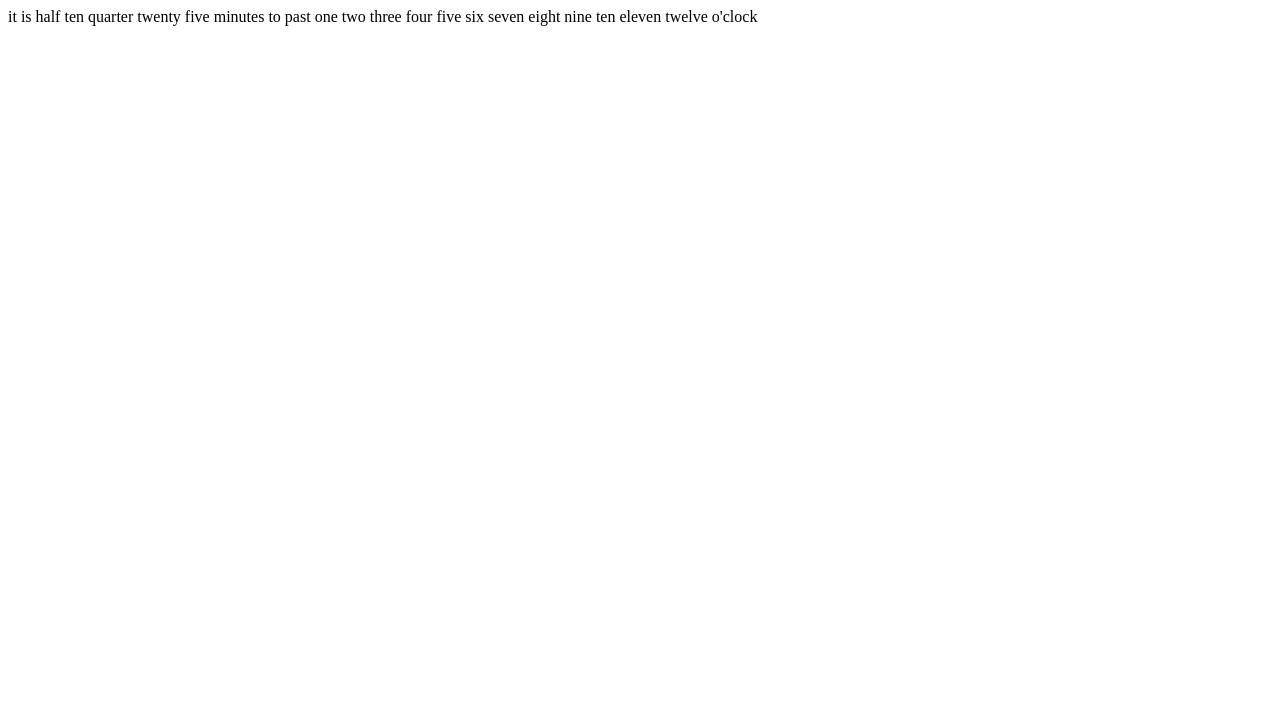
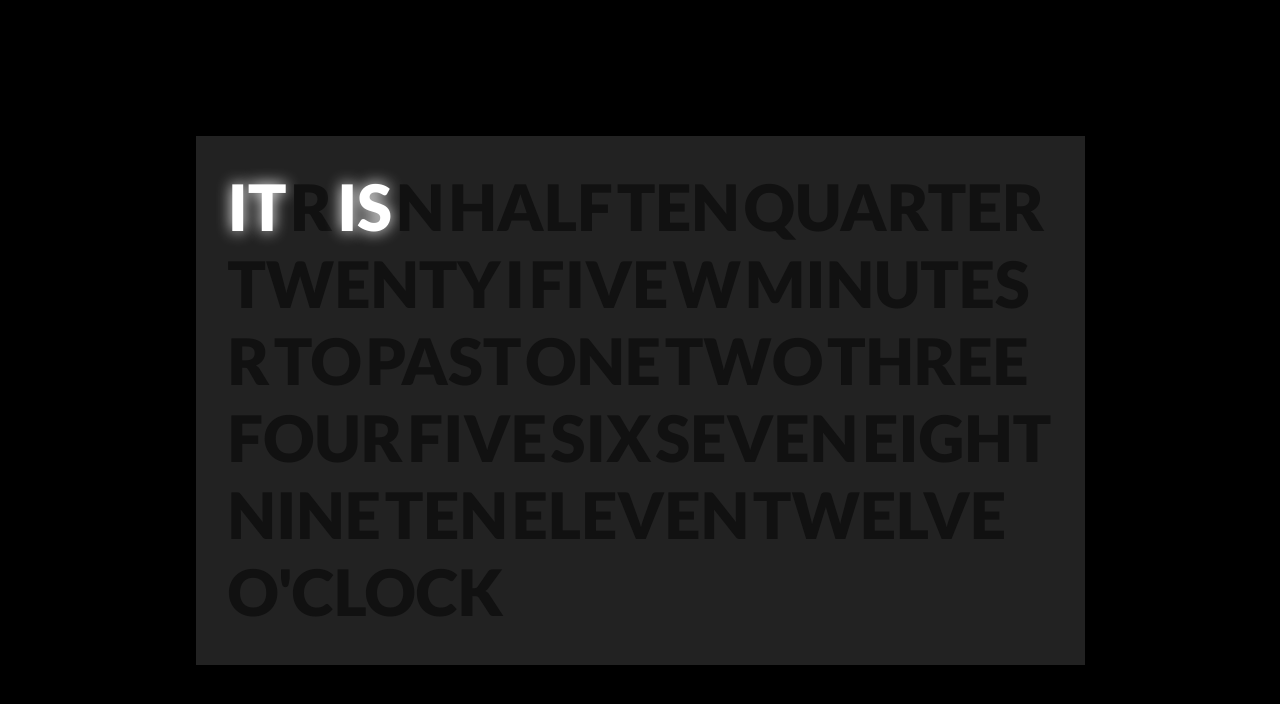
Before and after one commit to tanmancan/wordclock, a plain HTML site: page index.htm in a window 1280 px wide. Drawn offline with nearby package versions, Linux system fonts and the light colour scheme.

Commit message:
Added styles and layout for clock face

```diff
--- a/index.htm
+++ b/index.htm
@@ -9,29 +9,34 @@
 <body>
 
 <div class="clockFrame">
-	<span class="clockPhrase">it</span>
-	<span class="clockPhrase">is</span>
-	<span class="clockPhrase">half</span>
-	<span class="clockPhrase">ten</span>
-	<span class="clockPhrase">quarter</span>
-	<span class="clockPhrase">twenty</span>
-	<span class="clockPhrase">five</span>
-	<span class="clockPhrase">minutes</span>
-	<span class="clockPhrase">to</span>
-	<span class="clockPhrase">past</span>
-	<span class="clockPhrase">one</span>
-	<span class="clockPhrase">two</span>
-	<span class="clockPhrase">three</span>
-	<span class="clockPhrase">four</span>
-	<span class="clockPhrase">five</span>
-	<span class="clockPhrase">six</span>
-	<span class="clockPhrase">seven</span>
-	<span class="clockPhrase">eight</span>
-	<span class="clockPhrase">nine</span>
-	<span class="clockPhrase">ten</span>
-	<span class="clockPhrase">eleven</span>
-	<span class="clockPhrase">twelve</span>
-	<span class="clockPhrase">o'clock</span>
+	<span class="clockPhrase active">it</span>
+	<span class="clockPhrase">r</span>
+	<span class="clockPhrase active">is</span>
+	<span class="clockPhrase">n</span>
+	<span class="clockPhrase" data-time-minutes="">half</span>
+	<span class="clockPhrase" data-time-minutes="">ten</span>
+	<span class="clockPhrase" data-time-minutes="">quarter</span>
+	<span class="clockPhrase" data-time-minutes="">twenty</span>
+	<span class="clockPhrase">i</span>
+	<span class="clockPhrase" data-time-minutes="">five</span>
+	<span class="clockPhrase">w</span>
+	<span class="clockPhrase" data-time-minutes="">minutes</span>
+	<span class="clockPhrase">r</span>
+	<span class="clockPhrase" data-time-tense="">to</span>
+	<span class="clockPhrase" data-time-tense="">past</span>
+	<span class="clockPhrase" data-time-hour="">one</span>
+	<span class="clockPhrase" data-time-hour="">two</span>
+	<span class="clockPhrase" data-time-hour="">three</span>
+	<span class="clockPhrase" data-time-hour="">four</span>
+	<span class="clockPhrase" data-time-hour="">five</span>
+	<span class="clockPhrase" data-time-hour="">six</span>
+	<span class="clockPhrase" data-time-hour="">seven</span>
+	<span class="clockPhrase" data-time-hour="">eight</span>
+	<span class="clockPhrase" data-time-hour="">nine</span>
+	<span class="clockPhrase" data-time-hour="">ten</span>
+	<span class="clockPhrase" data-time-hour="">eleven</span>
+	<span class="clockPhrase" data-time-hour="">twelve</span>
+	<span class="clockPhrase" data-time-hour="">o'clock</span>
 </div>
 <!-- /.clockFrame -->
 
--- a/sass/stylesheet.scss
+++ b/sass/stylesheet.scss
@@ -0,0 +1,51 @@
+
+
+$clock-frame-bg: #222 !default;
+
+
+@mixin display-text{
+	font: {
+		family: 'Lato', sans-serif;
+		size: 4rem;
+		weight: 900;
+	}
+	text-transform: uppercase;
+	text-rendering: optimizeLegibility;
+	color: $clock-frame-bg - #111;
+}
+
+
+
+body{
+	font-size: 12pt;
+	background: black;
+}
+
+.clockFrame{
+	width: 825px;
+	height: 465px;
+	padding: 2rem;
+
+	position: absolute;
+	top: 0;
+	bottom: 0;
+	left: 0;
+	right: 0;
+	margin: auto;
+
+	background: $clock-frame-bg;
+
+
+	.clockPhrase{
+		display: inline-block;
+		@include display-text;
+
+		&.active{
+			color: #fff;
+			text-shadow: 0px 0px 15px #fff;
+		}
+	}
+	.placeHolder{
+		@extend .clockPhrase;
+	}
+}
```
Also changed, not shown: css/stylesheet.css.
